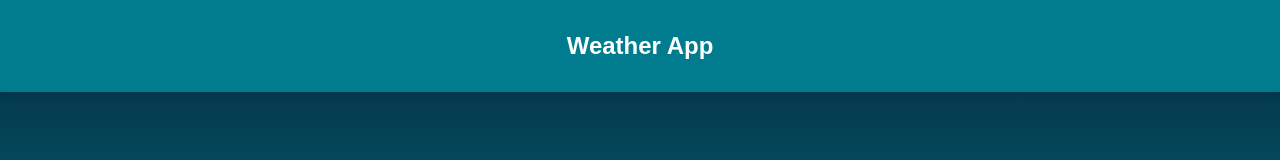
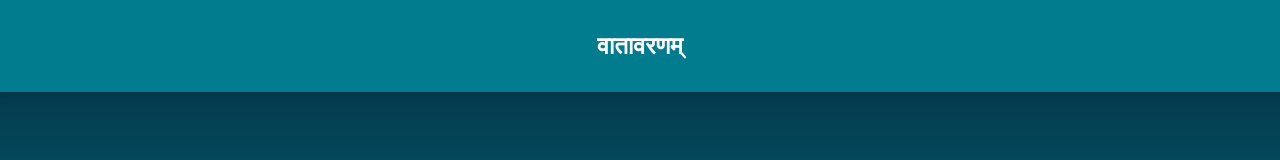
Before and after one commit to Ranjeetkrchoudhary/Vaatavaranam, a React (Create React App) app in the folder frontend/: page / in a window 1280 px wide. Shown: the top 160 px of the page. Built offline with nearby package versions, Linux system fonts and the light colour scheme.

Commit message:
Update App.js

```diff
--- a/frontend/src/App.js
+++ b/frontend/src/App.js
@@ -23,7 +23,7 @@ function App() {
   return (
     <div className="app">
       <header className="app-header">
-        <h4>Weather App</h4>
+        <h4>वातावरणम्‌</h4>
       </header>
       <section>
         <div className="row">
```
